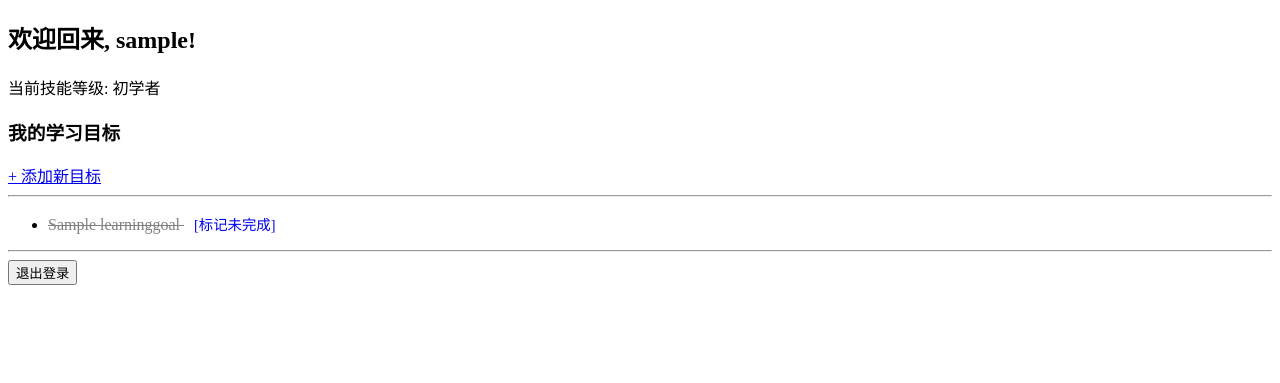
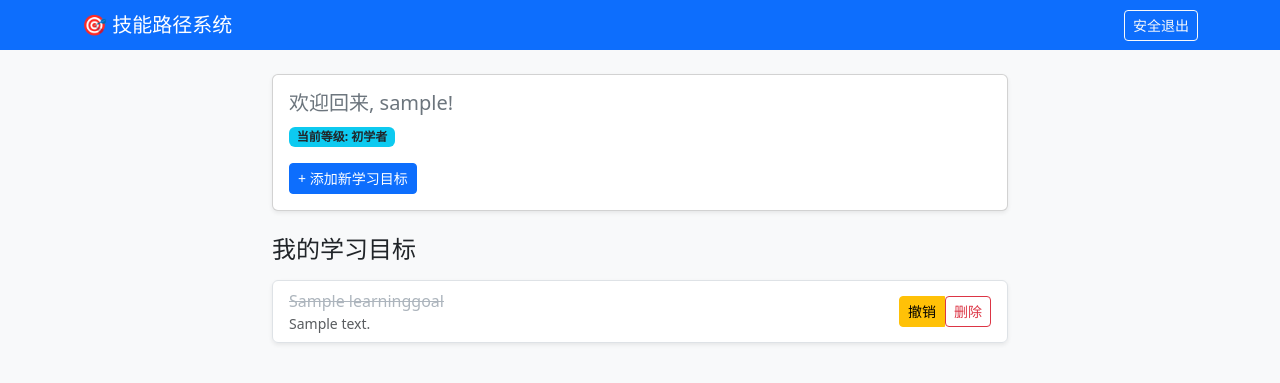
Before and after one commit to ZWEIGJ/skill-path-tracker, a Django app: page / in a window 1280 px wide. Shown: the top 383 px of the page. Run offline with Django 5.2, Linux system fonts and the light colour scheme; a user stored in the database is signed in; tables that the repository leaves empty hold one stand-in row (values such as "Sample post").

Commit message:
feat(goals): 完成 Step 2.4，实现带安全隔离的删除功能并通过 TDD

```diff
--- a/core_project/urls.py
+++ b/core_project/urls.py
@@ -20,6 +20,7 @@ from users.views import register_view  # 导入刚才写的视图
 from django.contrib.auth import views as auth_views # 引入内置认证视图
 from goals.views import dashboard_view, GoalCreateView # 导入 goals 视图
 from goals.views import toggle_goal_view
+from goals.views import GoalDeleteView
 
 urlpatterns = [
     path('admin/', admin.site.urls),
@@ -31,4 +32,5 @@ urlpatterns = [
     path('', dashboard_view, name='dashboard'), # 首页即看板
     path('goal/add/', GoalCreateView.as_view(), name='goal_add'),
     path('goal/<int:pk>/toggle/', toggle_goal_view, name='goal_toggle'),
+    path('goal/<int:pk>/delete/', GoalDeleteView.as_view(), name='goal_delete'),
 ]
--- a/goals/templates/goals/dashboard.html
+++ b/goals/templates/goals/dashboard.html
@@ -1,51 +1,88 @@
 <!DOCTYPE html>
-<html>
+<html lang="zh-hans">
 <head>
+    <meta charset="UTF-8">
+    <meta name="viewport" content="width=device-width, initial-scale=1.0">
     <title>个人看板 - 技能路径系统</title>
+    <link href="https://cdn.jsdelivr.net/npm/bootstrap@5.3.0/dist/css/bootstrap.min.css" rel="stylesheet">
     <style>
-        /* 这里定义状态样式，以后优化颜值时可以挪到 CSS 文件里 */
-        .goal-item {
-            margin-bottom: 10px;
-        }
         .completed-text {
             text-decoration: line-through;
-            color: gray;
+            color: #adb5bd; /* 灰度色 */
         }
-        .action-link {
-            text-decoration: none;
-            margin-left: 10px;
-            font-size: 0.9em;
+        .goal-card {
+            transition: transform 0.2s;
+        }
+        .goal-card:hover {
+            transform: translateY(-2px);
+            box-shadow: 0 4px 8px rgba(0,0,0,0.1);
         }
     </style>
 </head>
-<body>
-    <h2>欢迎回来, {{ user.username }}!</h2>
-    <p>当前技能等级: {{ user.get_skill_level_display }}</p>
+<body class="bg-light">
 
-    <h3>我的学习目标</h3>
-    <a href="{% url 'goal_add' %}">+ 添加新目标</a>
-    <hr>
+<nav class="navbar navbar-dark bg-primary mb-4">
+    <div class="container">
+        <span class="navbar-brand mb-0 h1">🎯 技能路径系统</span>
+        <form action="{% url 'logout' %}" method="post" class="m-0">
+            {% csrf_token %}
+            <button type="submit" class="btn btn-outline-light btn-sm">安全退出</button>
+        </form>
+    </div>
+</nav>
 
-    <ul>
+<div class="container">
+    <div class="row justify-content-center">
+        <div class="col-md-8">
+            <div class="card shadow-sm mb-4">
+                <div class="card-body">
+                    <h5 class="card-title text-secondary">欢迎回来, {{ user.username }}!</h5>
+                    <p class="card-text">
+                        <span class="badge bg-info text-dark">当前等级: {{ user.get_skill_level_display }}</span>
+                    </p>
+                    <a href="{% url 'goal_add' %}" class="btn btn-primary btn-sm">+ 添加新学习目标</a>
+                </div>
+            </div>
+
+            <h4 class="mb-3">我的学习目标</h4>
+
+            <div class="list-group shadow-sm">
                 {% for goal in goals %}
-            <li class="goal-item">
-                <span class="{% if goal.is_completed %}completed-text{% endif %}">
+                    <div class="list-group-item list-group-item-action d-flex justify-content-between align-items-center goal-card">
+                        <div>
+                            <span class="h6 mb-0 {% if goal.is_completed %}completed-text{% endif %}">
                                 {{ goal.title }}
                             </span>
+                            {% if goal.description %}
+                                <small class="text-muted d-block">{{ goal.description }}</small>
+                            {% endif %}
+                        </div>
 
-                <a href="{% url 'goal_toggle' goal.id %}" class="action-link">
-                    [{% if goal.is_completed %}标记未完成{% else %}标记已完成{% endif %}]
+                        <div class="btn-group">
+                            <a href="{% url 'goal_toggle' goal.id %}"
+                               class="btn btn-sm {% if goal.is_completed %}btn-warning{% else %}btn-success{% endif %}">
+                                {% if goal.is_completed %}撤销{% else %}完成{% endif %}
                             </a>
-            </li>
+
+                            <form action="{% url 'goal_delete' goal.id %}" method="post" class="d-inline">
+                                {% csrf_token %}
+                                <button type="submit" class="btn btn-sm btn-outline-danger"
+                                        onclick="return confirm('确定要永久删除这个目标吗？')">
+                                    删除
+                                </button>
+                            </form>
+                        </div>
+                    </div>
                 {% empty %}
-            <li>暂无目标，开始你的第一个挑战吧！</li>
+                    <div class="list-group-item text-center py-4 text-muted">
+                        还没有目标？点击上方按钮开启你的技能树！
+                    </div>
                 {% endfor %}
-    </ul>
+            </div>
+        </div>
+    </div>
+</div>
 
-    <hr>
-    <form action="{% url 'logout' %}" method="post">
-        {% csrf_token %}
-        <button type="submit">退出登录</button>
-    </form>
+<script src="https://cdn.jsdelivr.net/npm/bootstrap@5.3.0/dist/js/bootstrap.bundle.min.js"></script>
 </body>
 </html>
--- a/goals/views.py
+++ b/goals/views.py
@@ -1,6 +1,7 @@
 from django.shortcuts import render
 from django.shortcuts import get_object_or_404, redirect
 from django.views.generic.edit import CreateView
+from django.views.generic.edit import DeleteView
 from django.urls import reverse_lazy
 from django.contrib.auth.decorators import login_required
 from django.contrib.auth.mixins import LoginRequiredMixin
@@ -30,3 +31,11 @@ class GoalCreateView(LoginRequiredMixin, CreateView):
         # 核心：将当前登录的用户自动赋值给目标的 user 字段
         form.instance.user = self.request.user
         return super().form_valid(form)
+
+class GoalDeleteView(LoginRequiredMixin, DeleteView):
+    model = LearningGoal
+    success_url = reverse_lazy('dashboard')
+
+    def get_queryset(self):
+        """这一步是核心：确保查询集只包含当前登录用户自己的目标"""
+        return self.model.objects.filter(user=self.request.user)
```
Also changed, not shown: goals/tests.py (+22 -0 lines). Lines whose indentation alone changed are shown as unchanged.
